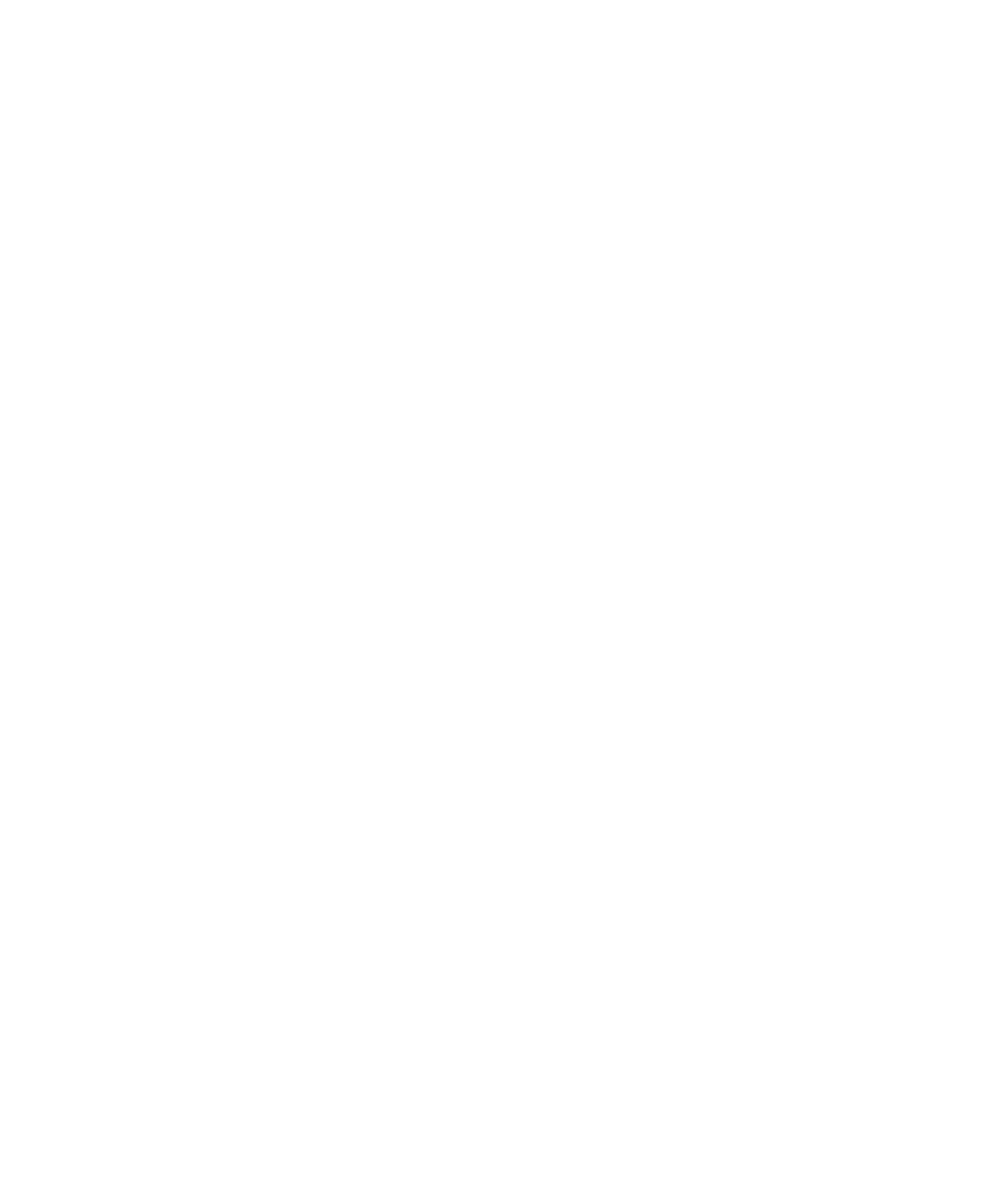
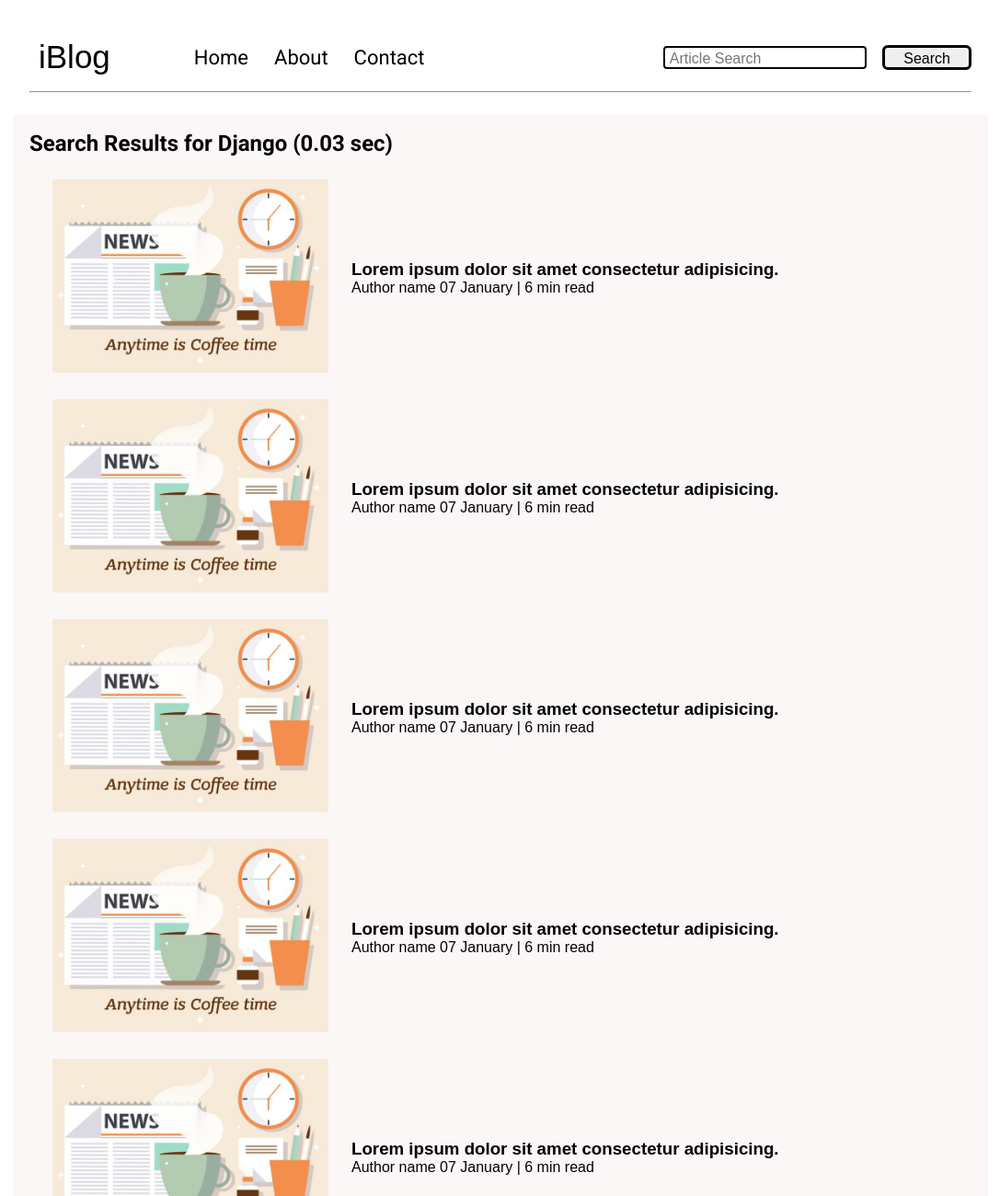
Before and after one commit to supriya-bharti/BlogTemplate, a plain HTML site: page search.html in a window 1280 px wide. Shown: the top 1300 px of the page at 92% size, without its empty margins (96-1183 px from the left). Before the commit the page ends 800 px from the top, so only its background shows below. Drawn offline with Linux system fonts and the light colour scheme; a web font is replaced by a local one.

Commit message:
Made search page outlet

```diff
--- a/css/style.css
+++ b/css/style.css
@@ -1,9 +1,10 @@
-*{
+* {
     margin: 0%;
     padding: 0%;
 }
 
 .navigation {
+    margin-top: 25px;
     font-family: var(--font1);
     height: 74px;
     /*background-color: red;*/
@@ -12,19 +13,23 @@
     align-items: center;
 }
 
-.nav-left{
-    font-size: 20px;
+.nav-left {
     display: flex;
+    padding: 10px;
 }
 
-.nav-left ul{
+.nav-left span {
+    font-size: 35px;
+}
+
+.nav-left ul {
     display: flex;
     align-items: center;
     margin: 0 77px;
-    font-size: 18px;
+    font-size: 22px;
 }
 
-.nav-left ul li{
+.nav-left ul li {
     list-style: none;
     margin: 0 14px;
     font-family: var(--font2);
@@ -33,48 +38,93 @@
 
 
 
-.nav-left ul li a{
+.nav-left ul li a {
     text-decoration: none;
     color: black;
 }
 
-.nav-left ul li a:hover{
+.nav-left ul li a:hover {
     color: var(--main-bg-color);
     font-weight: bolder;
 }
 
-.content{
+.content {
     height: 400px;
-    /*background-color: rgb(175, 175, 252);*/
+    background-color: rgb(243, 243, 252);
     display: flex;
     margin-top: 32px;
+    padding: 9px;
+    position: relative;
 }
 
-.content-left{
+content::after {
+    content: "";
+    /*background-image: url("img/article_1.jpeg");*/
+    position: absolute;
+    width: 100px;
+    height: inherit;
+    opacity: 0.15;
+    border-radius: 12px;
+}
+
+/*.content {
+    height: 95px;
+    background-color: blue;
+    display: flex;
+    margin-top: 32px;
+    padding: 9px;
+}*/
+
+.content-left {
     font-family: var(--font1);
-    width: 50%;
     display: flex;
     flex-direction: column;
     justify-content: center;
+    padding: 50px;
 }
-.content-right{
-    width: 50%;
+
+.content-right {
     display: flex;
     align-items: center;
     justify-content: center;
 }
 
-.content-right img{
+.content-right img {
     height: 255px;
     border: 2px solid black;
     border-radius: 200px;
 }
-.content {
-    height: 95px;
-    /*background-color: blue;*/
+
+.home-articles {
+    padding: 18px;
+    background-color: rgb(248, 239, 239, 0.5);
+    margin-top: 23px;
 }
 
+.home-article {
+    display: flex;
+    margin: 25px;
+}
+
+.home-article img {
+    width: 300px;
+}
+
+.home-article-content {
+    align-self: center;
+    padding: 25px;
+}
+
+.home-article-content a{
+    text-decoration: none;
+    color: black;
+}
 .footer {
     height: 50px;
-    /*background-color: blueviolet;*/
+    background-color: var(--main-bg-color);
+    display: flex;
+    align-items: center;
+    justify-content: center;
+    color: black;
+    flex-direction: column;
 }
--- a/css/utils.css
+++ b/css/utils.css
@@ -2,10 +2,18 @@
 
 
 :root {
-    --main-bg-color: brown;
+    --main-bg-color: rgb(37, 33, 33);
     --font1: "Baloo Bhaina 2", sans-serif;
     --font2: "Roboto", sans-serif;
 
+}
+
+.font1 {
+    font-family: var(--font1);
+}
+
+.font2 {
+    font-family: var(--font2);
 }
 
 .max-width-1 {
@@ -20,6 +28,11 @@
     margin: auto;
 }
 
+.my-2{
+    margin-top: 32px;
+    margin-bottom: 32px;
+}
+
 .btn {
     padding: 0px 20px;
     padding-top: 3px;
@@ -31,10 +44,11 @@
     transition: all 0.3s ease-in-out;
 }
 
-.btn:hover{
+.btn:hover {
     color: white;
     background: var(--main-bg-color);
 }
+
 .form-input {
     padding: 0px 5px;
     padding-top: 3px;
--- a/search.html
+++ b/search.html
@@ -0,0 +1,139 @@
+<!DOCTYPE html>
+<html lang="en">
+
+<head>
+    <meta charset="UTF-8">
+    <meta name="viewport" content="width=device-width, initial-scale=1.0">
+    <link rel="stylesheet" href="css/utils.css">
+    <link rel="stylesheet" href="css/style.css">
+    <title>iBlog - Heaven for bloggers</title>
+</head>
+
+<body>
+    <nav class="navigation max-width-1 m-auto">
+        <div class="nav-left">
+            <span> iBlog</span>
+            <ul>
+                <li><a href="/">Home</a></li>
+                <li><a href="#">About</a></li>
+                <li><a href="/contact.html">Contact</a></li>
+            </ul>
+        </div>
+
+        <div class="nav-right">
+            <form action="/search.html" method="get">
+                <input class="form-input" type="text" name="Query" placeholder="Article Search">
+                <button class="btn">Search</button>
+            </form>
+
+        </div>
+    </nav>
+    <div class="max-width-1 m-auto">
+        <hr>
+    </div>
+
+    <div class="home-articles max-width-1 m-auto font2">
+        <h2>Search Results for Django (0.03 sec)</h2>
+        <div class="home-article">
+            <div class="home-article-img">
+                <img src="img/article_1.jpeg" alt="Article">
+            </div>
+
+            <div class="home-article-content font1">
+                <a href="/blogpost.html">
+                    <h3>Lorem ipsum dolor sit amet consectetur adipisicing.</h3>
+                </a>
+
+                <span>Author name</span>
+                <span>07 January | 6 min read</span>
+
+            </div>
+
+        </div>
+        <div class="home-article">
+            <div class="home-article-img">
+                <img src="img/article_1.jpeg" alt="Article">
+            </div>
+
+            <div class="home-article-content font1">
+                <a href="/blogpost.html">
+                    <h3>Lorem ipsum dolor sit amet consectetur adipisicing.</h3>
+                </a>
+
+                <span>Author name</span>
+                <span>07 January | 6 min read</span>
+
+            </div>
+
+        </div>
+        <div class="home-article">
+            <div class="home-article-img">
+                <img src="img/article_1.jpeg" alt="Article">
+            </div>
+
+            <div class="home-article-content font1">
+                <a href="/blogpost.html">
+                    <h3>Lorem ipsum dolor sit amet consectetur adipisicing.</h3>
+                </a>
+
+                <span>Author name</span>
+                <span>07 January | 6 min read</span>
+
+            </div>
+
+        </div>
+        <div class="home-article">
+            <div class="home-article-img">
+                <img src="img/article_1.jpeg" alt="Article">
+            </div>
+
+            <div class="home-article-content font1">
+                <a href="/blogpost.html">
+                    <h3>Lorem ipsum dolor sit amet consectetur adipisicing.</h3>
+                </a>
+
+                <span>Author name</span>
+                <span>07 January | 6 min read</span>
+
+            </div>
+
+        </div>
+        <div class="home-article">
+            <div class="home-article-img">
+                <img src="img/article_1.jpeg" alt="Article">
+            </div>
+
+            <div class="home-article-content font1">
+                <a href="/blogpost.html">
+                    <h3>Lorem ipsum dolor sit amet consectetur adipisicing.</h3>
+                </a>
+
+                <span>Author name</span>
+                <span>07 January | 6 min read</span>
+
+            </div>
+
+        </div>
+        <div class="home-article">
+            <div class="home-article-img">
+                <img src="img/article_1.jpeg" alt="Article">
+            </div>
+
+            <div class="home-article-content font1">
+                <a href="/blogpost.html">
+                    <h3>Lorem ipsum dolor sit amet consectetur adipisicing.</h3>
+                </a>
+
+                <span>Author name</span>
+                <span>07 January | 6 min read</span>
+
+            </div>
+
+        </div>
+    </div>
+    <div class="footer">
+
+    </div>
+</body>
+
+</html>
```
Also changed, not shown: contact.html (+44 -0 lines), index.html (+120 -6 lines), img/article2.jpg (added), img/article_1.jpeg (added).
